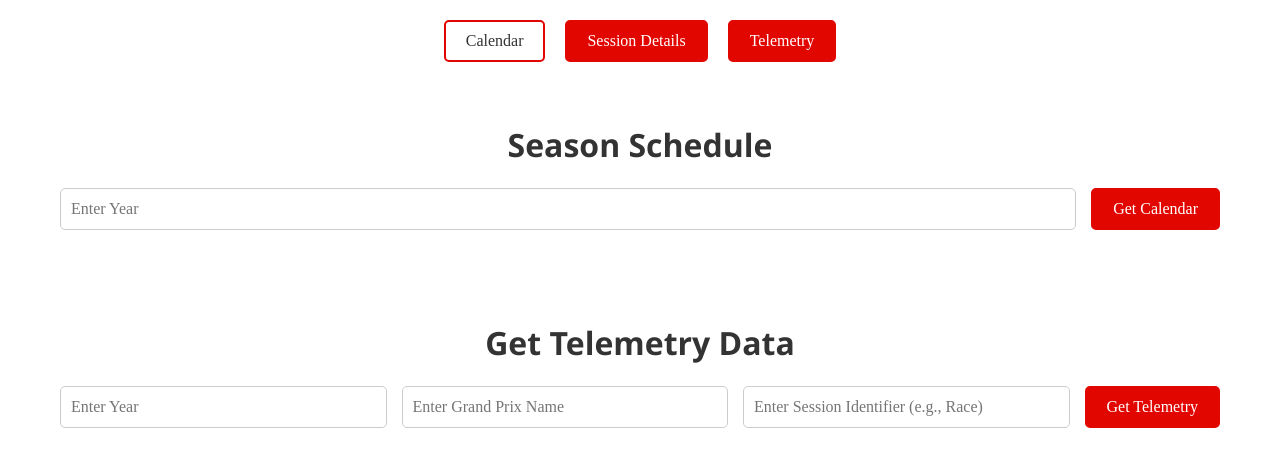
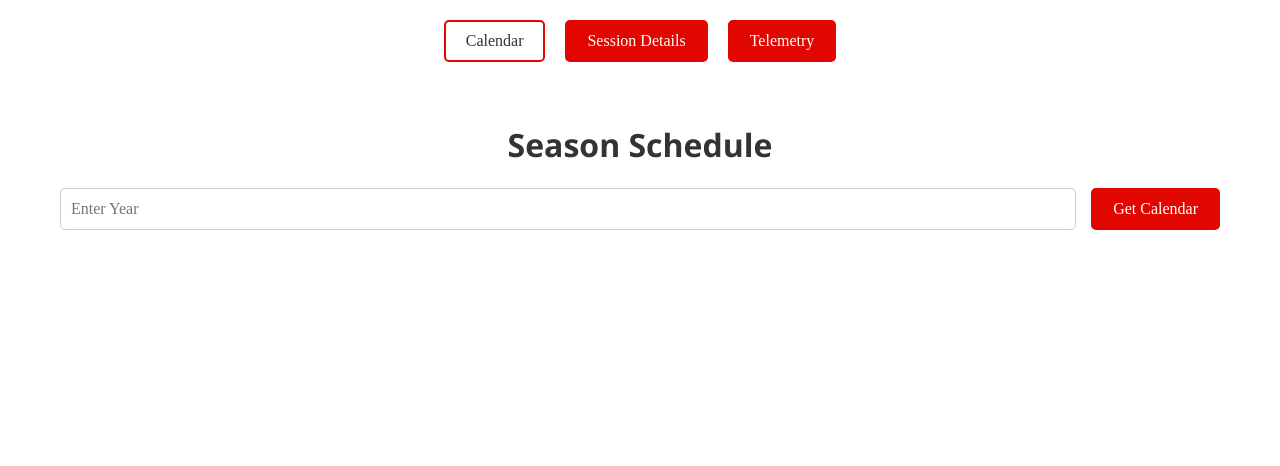
Before and after one commit to vighnesh-radhakrishnan/anemoi, a React (Create React App) app in the folder frontend/: page / in a window 1280 px wide. Shown: the top 466 px of the page. Built offline with nearby package versions, Linux system fonts and the light colour scheme.

Commit message:
minor condition check fix

```diff
--- a/frontend/src/App.js
+++ b/frontend/src/App.js
@@ -38,7 +38,7 @@ function App() {
         <>
           {activeTab === "session" && <Session />}
           {activeTab === "calendar" && <Calendar />}
-          {activeTab === "calendar" && <Telemetry />}
+          {activeTab === "telemetry" && <Telemetry />}
         </>
       </header>
     </PageWrapper>
```
